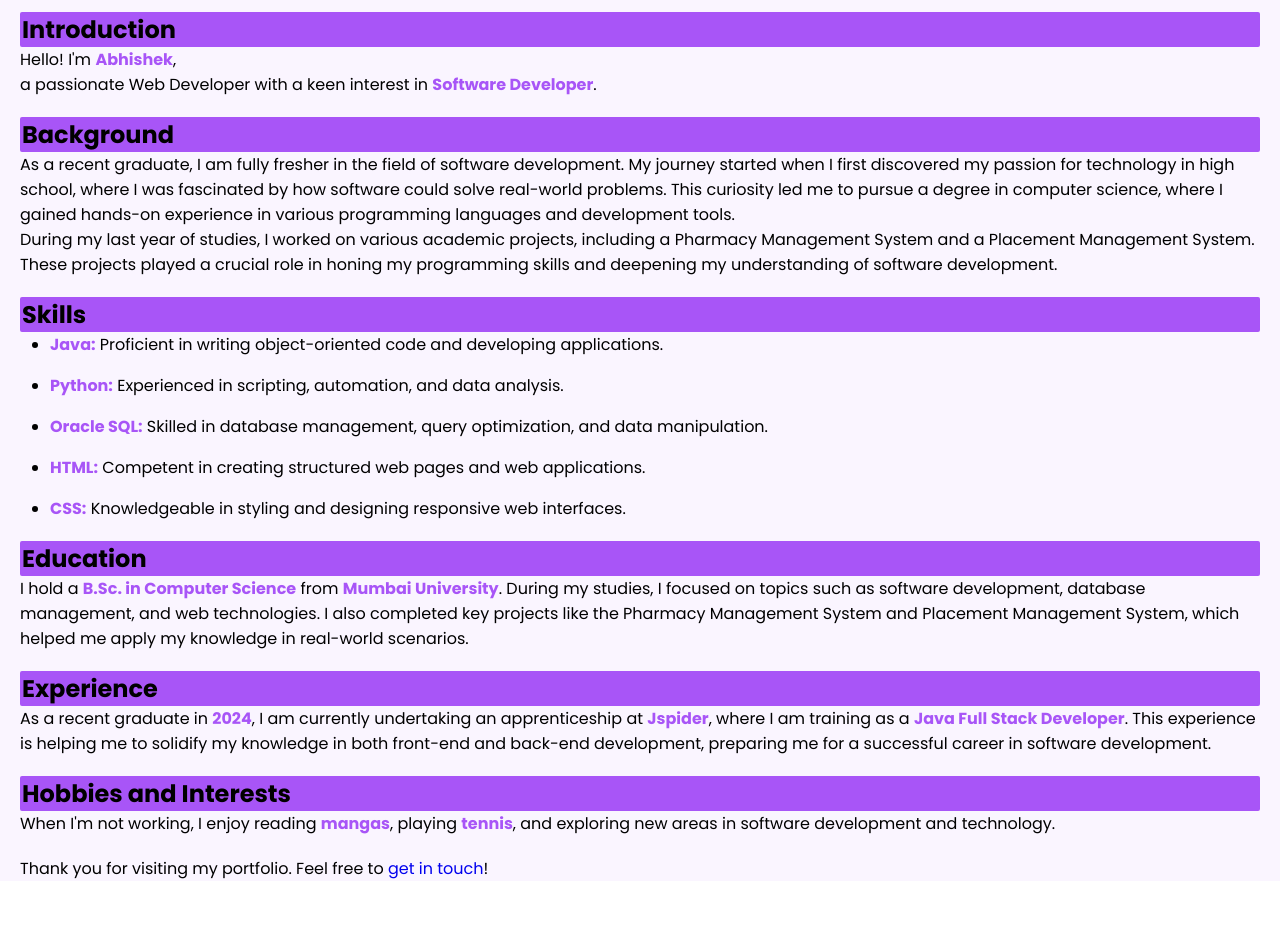
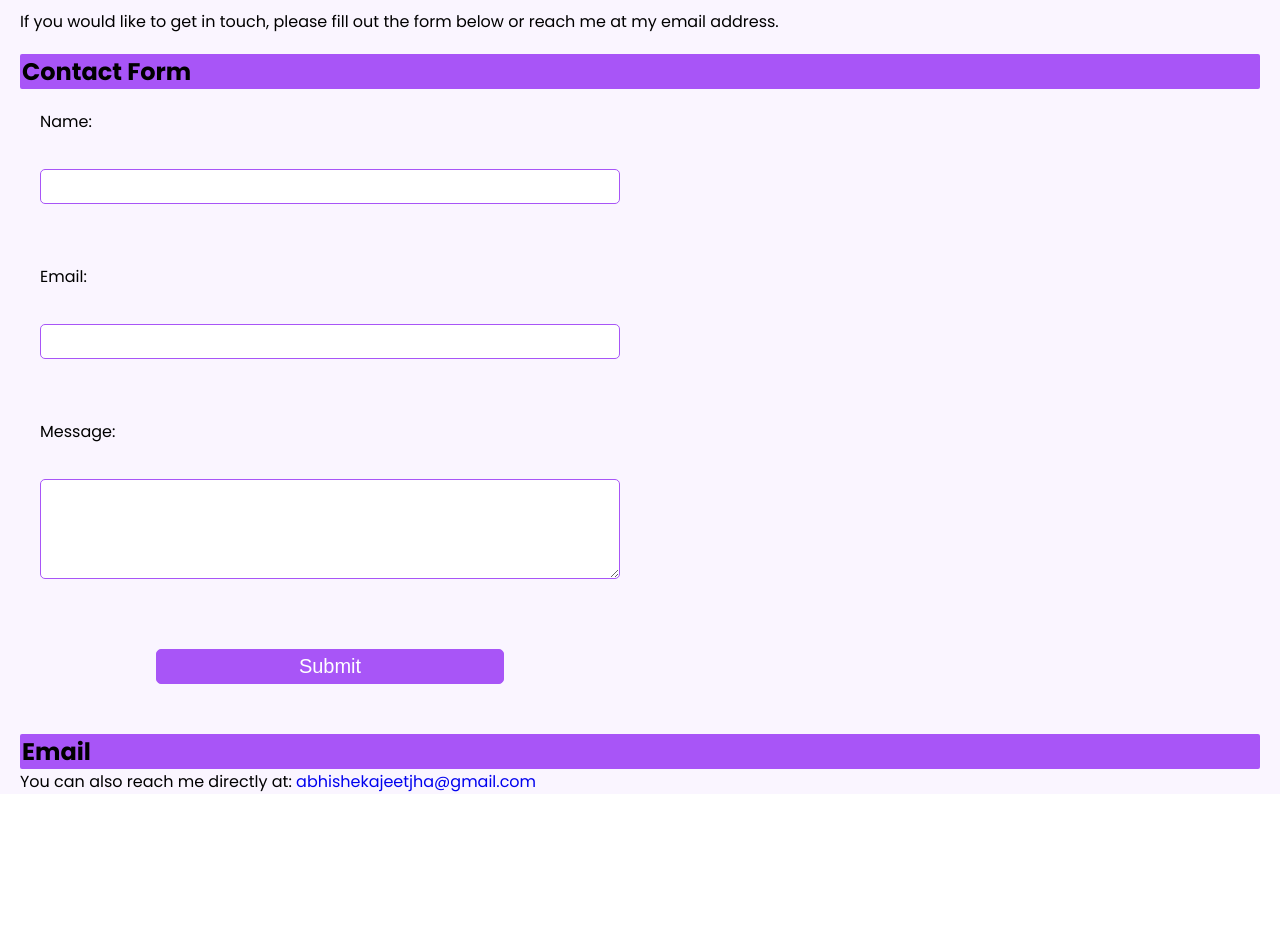
Before and after one commit to AJMAC5600/portfolioweb, a plain HTML site: page contact.html in a window 1280 px wide. Shown: the part 150-1091 px from the top of the page. Drawn offline with nearby package versions, Linux system fonts and the light colour scheme.

Commit message:
Update contact.html

```diff
--- a/contact.html
+++ b/contact.html
@@ -3,12 +3,13 @@
   <head>
     <meta charset="UTF-8" />
     <meta name="viewport" content="width=device-width, initial-scale=1.0" />
-    <title>About Me</title>
     <link
       href="https://cdn.jsdelivr.net/npm/remixicon@3.2.0/fonts/remixicon.css"
       rel="stylesheet"
     />
     <link rel="stylesheet" href="style.css" />
+
+    <title>Contact Me</title>
   </head>
   <body>
     <nav>
@@ -28,99 +29,109 @@
       </div>
     </nav>
     <header class="about-head">
-      <h1>About Me</h1>
+      <h1>Contact Me</h1>
     </header>
-    <div class="all-contain">
-      <section class="intro">
-        <h2>Introduction</h2>
+    <div class="contact-contain">
+      <section>
         <p>
-          Hello! I'm <b>Abhishek</b>, <br />a passionate Web Developer with a
-          keen interest in <b>Software Developer</b>.
+          If you would like to get in touch, please fill out the form below or
+          reach me at my email address.
         </p>
       </section>
 
       <section>
-        <h2>Background</h2>
+        <h2>Contact Form</h2>
+        <form action="#" method="post">
+          <label for="name">Name:</label><br />
+          <input type="text" id="name" name="name" required /><br /><br />
+
+          <label for="email">Email:</label><br />
+          <input type="email" id="email" name="email" required /><br /><br />
+
+          <label for="message">Message:</label><br />
+          <textarea id="message" name="message" rows="5" required></textarea
+          ><br /><br />
+
+          <input type="submit" value="Submit" />
+        </form>
+      </section>
+
+      <section class="mail">
+        <h2>Email</h2>
         <p>
-          As a recent graduate, I am fully fresher in the field of software
-          development. My journey started when I first discovered my passion for
-          technology in high school, where I was fascinated by how software
-          could solve real-world problems. This curiosity led me to pursue a
-          degree in computer science, where I gained hands-on experience in
-          various programming languages and development tools.
-        </p>
-        <p>
-          During my last year of studies, I worked on various academic projects,
-          including a Pharmacy Management System and a Placement Management
-          System. These projects played a crucial role in honing my programming
-          skills and deepening my understanding of software development.
+          You can also reach me directly at:
+          <a href="abhishekajeetjha@gmail.com">abhishekajeetjha@gmail.com</a>
         </p>
       </section>
-      <section class="skills">
-        <h2>Skills</h2>
+    </div>
+    <script src="./App.js"></script>
+  </body>
+</html>
+<!DOCTYPE html>
+<html lang="en">
+  <head>
+    <meta charset="UTF-8" />
+    <meta name="viewport" content="width=device-width, initial-scale=1.0" />
+    <link
+      href="https://cdn.jsdelivr.net/npm/remixicon@3.2.0/fonts/remixicon.css"
+      rel="stylesheet"
+    />
+    <link rel="stylesheet" href="style.css" />
+
+    <title>Contact Me</title>
+  </head>
+  <body>
+    <nav>
+      <div class="nav__content">
+        <div class="logo"><a href="#">Abhishek</a></div>
+        <label for="check" class="checkbox">
+          <i class="ri-menu-line"></i>
+        </label>
+        <input type="checkbox" name="check" id="check" />
         <ul>
-          <li>
-            <b>Java:</b> Proficient in writing object-oriented code and
-            developing applications.
-          </li>
-          <li>
-            <b>Python:</b> Experienced in scripting, automation, and data
-            analysis.
-          </li>
-          <li>
-            <b>Oracle SQL:</b> Skilled in database management, query
-            optimization, and data manipulation.
-          </li>
-          <li>
-            <b>HTML:</b> Competent in creating structured web pages and web
-            applications.
-          </li>
-          <li>
-            <b>CSS:</b> Knowledgeable in styling and designing responsive web
-            interfaces.
-          </li>
-          <!-- Add more skills as needed -->
+          <li><a href="./index.html">Home</a></li>
+          <li><a href="./about.html">About</a></li>
+          <li><a href="./resume.html">Resume</a></li>
+          <li><a href="./resume.html">Portfolio</a></li>
+          <li><a href="./contact.html">Contact</a></li>
         </ul>
-      </section>
-
+      </div>
+    </nav>
+    <header class="about-head">
+      <h1>Contact Me</h1>
+    </header>
+    <div class="contact-contain">
       <section>
-        <h2>Education</h2>
         <p>
-          I hold a <b>B.Sc. in Computer Science</b> from
-          <b>Mumbai University</b>. During my studies, I focused on topics such
-          as software development, database management, and web technologies. I
-          also completed key projects like the Pharmacy Management System and
-          Placement Management System, which helped me apply my knowledge in
-          real-world scenarios.
+          If you would like to get in touch, please fill out the form below or
+          reach me at my email address.
         </p>
       </section>
 
       <section>
-        <h2>Experience</h2>
+        <h2>Contact Form</h2>
+        <form action="#" method="post">
+          <label for="name">Name:</label><br />
+          <input type="text" id="name" name="name" required /><br /><br />
+
+          <label for="email">Email:</label><br />
+          <input type="email" id="email" name="email" required /><br /><br />
+
+          <label for="message">Message:</label><br />
+          <textarea id="message" name="message" rows="5" required></textarea
+          ><br /><br />
+
+          <input type="submit" value="Submit" />
+        </form>
+      </section>
+
+      <section class="mail">
+        <h2>Email</h2>
         <p>
-          As a recent graduate in <b>2024</b>, I am currently undertaking an
-          apprenticeship at <b>Jspider</b>, where I am training as a
-          <b>Java Full Stack Developer</b>. This experience is helping me to
-          solidify my knowledge in both front-end and back-end development,
-          preparing me for a successful career in software development.
+          You can also reach me directly at:
+          <a href="abhishekajeetjha@gmail.com">abhishekajeetjha@gmail.com</a>
         </p>
       </section>
-
-      <section>
-        <h2>Hobbies and Interests</h2>
-        <p>
-          When I'm not working, I enjoy reading <b>mangas</b>, playing
-          <b>tennis</b>, and exploring new areas in software development and
-          technology.
-        </p>
-      </section>
-
-      <footer>
-        <p>
-          Thank you for visiting my portfolio. Feel free to
-          <a href="./contact.html">get in touch</a>!
-        </p>
-      </footer>
     </div>
     <script src="./App.js"></script>
   </body>
```
